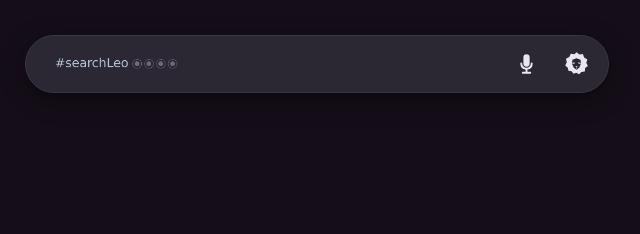
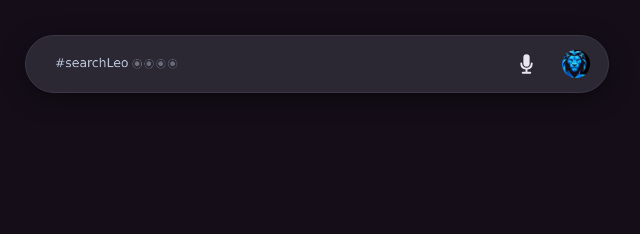
Before and after one commit to leosearchca/leosearch, a website: page index.html in a window 1280 px wide. Shown: the part 458-692 px from the top of the page, 323-963 px from the left. Drawn offline with Linux system fonts and the light colour scheme.

Commit message:
Lion button now uses the logo's lion head.

```diff
--- a/index.html
+++ b/index.html
@@ -79,6 +79,7 @@
   }
   .icon-btn:hover { background:rgba(255,255,255,.08); }
   .icon-btn svg { width:25px; height:25px; fill:#e9e6f2; display:block; }
+  .icon-btn img { width:28px; height:28px; display:block; }
   .icon-btn.listening { background:rgba(110,168,255,.18); animation:pulse 1.1s ease-in-out infinite; }
   .icon-btn.listening svg { fill:#8ab8ff; }
   @keyframes pulse {
@@ -113,7 +114,7 @@
       <svg viewBox="0 0 24 24" aria-hidden="true"><path d="M12 15a3 3 0 0 0 3-3V6a3 3 0 1 0-6 0v6a3 3 0 0 0 3 3zm5.91-3a.9.9 0 0 0-1.8 0A4.09 4.09 0 0 1 12 16.09a4.09 4.09 0 0 1-4.11-4.09.9.9 0 1 0-1.8 0A5.89 5.89 0 0 0 11.1 17.82V20H8.4a.9.9 0 1 0 0 1.8h7.2a.9.9 0 1 0 0-1.8h-2.7v-2.18A5.89 5.89 0 0 0 17.91 12z"/></svg>
     </button>
     <button class="icon-btn" id="leoBtn" type="submit" aria-label="Ask LEO" title="Ask LEO">
-      <svg viewBox="0 0 24 24" aria-hidden="true"><path fill-rule="evenodd" d="M12.00,1.10 L14.84,3.25 L18.15,2.88 L19.33,6.27 L22.43,8.20 L21.38,11.34 L22.96,14.33 L20.30,16.41 L19.98,19.71 L16.65,20.05 L14.56,22.29 L11.69,20.89 L9.19,21.80 L7.28,19.55 L4.27,18.96 L3.64,16.08 L1.17,13.91 L2.69,10.69 L1.86,7.49 L5.09,5.78 L6.55,2.56 L10.09,3.00 Z M12,6.9 L15.9,8.3 L16.3,12.3 L14.6,16.0 L12,18.1 L9.4,16.0 L7.7,12.3 L8.1,8.3 Z"/><polygon points="13.7,10.9 16.0,11.5 15.8,12.4 13.8,11.9"/><polygon points="10.3,10.9 8.0,11.5 8.2,12.4 10.2,11.9"/><polygon points="10.95,14.7 13.05,14.7 12,16.0"/><polygon points="11.55,16.35 12.45,16.35 12,17.3"/></svg>
+      <img src="lion-head.png" alt="Ask LEO">
     </button>
   </form>
   <p class="search-status" id="searchStatus" aria-live="polite"></p>
```
Also changed, not shown: lion-head.png (added).
